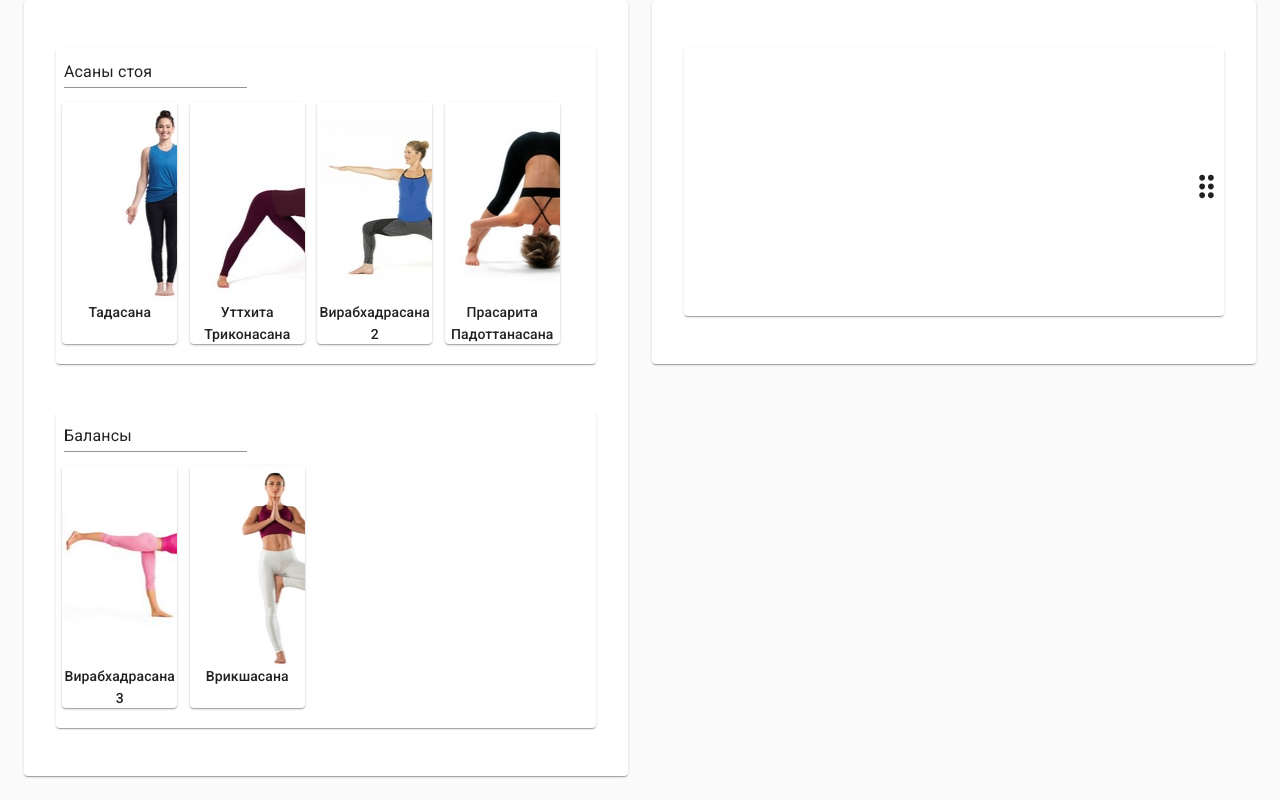
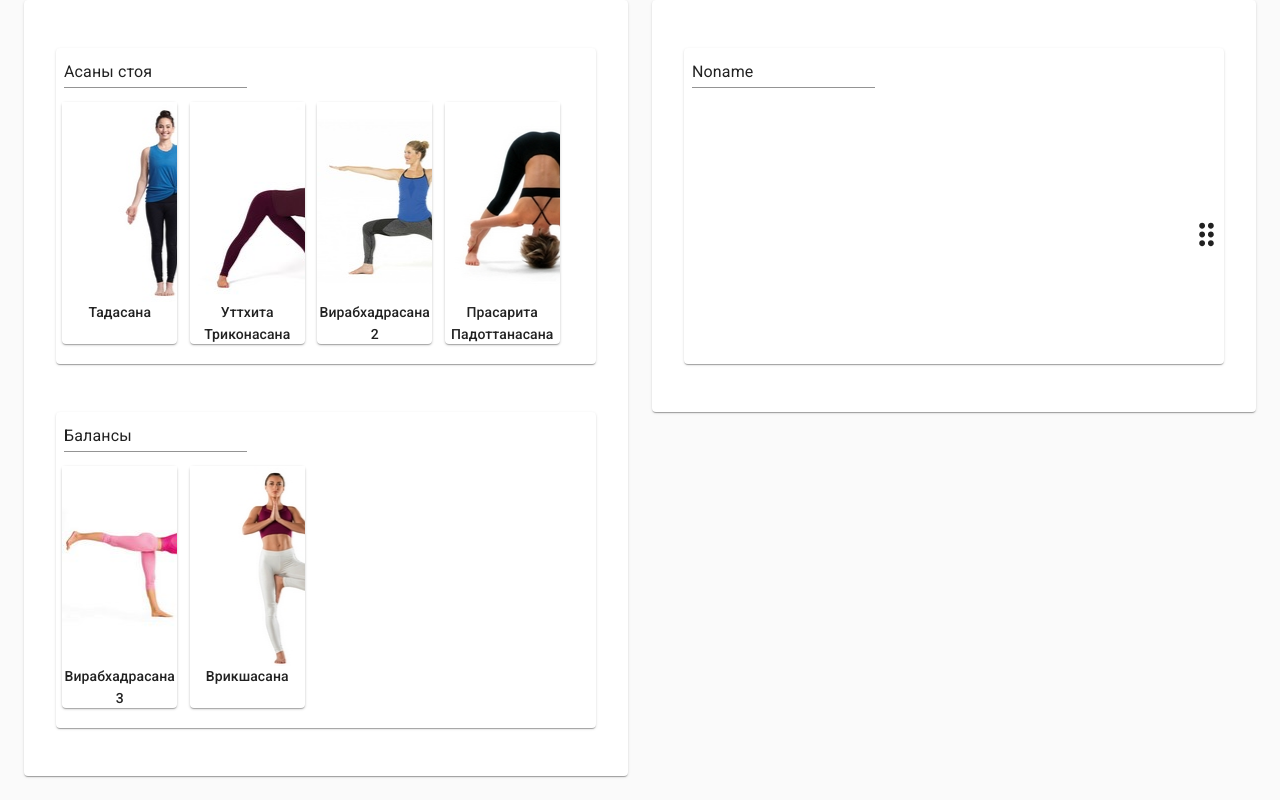
Before and after one commit to Zadovsky/YogaSequenceBuilder, a React (Create React App) app: page / in a window 1280 px wide. Built offline with nearby package versions, Linux system fonts and the light colour scheme.

Commit message:
Добавил название блоков в SchedulePanel

```diff
--- a/src/components/AsanasGrid.js
+++ b/src/components/AsanasGrid.js
@@ -139,17 +139,13 @@ export default function AsanasGrid(props) {
       onDragEnter={() => dragEnterGridAction(gridId)}
     >
       <Paper className={classes.root}>
-        {!ItIsSchedulePanel ? (
-          <TextField
-            className={classes.textField}
-            defaultValue={name[language]}
-            InputProps={{
-              readOnly: true
-            }}
-          />
-        ) : (
-          ""
-        )}
+        <TextField
+          className={classes.textField}
+          defaultValue={ItIsSchedulePanel ? "Noname" : name[language]}
+          InputProps={{
+            readOnly: ItIsSchedulePanel ? false : true
+          }}
+        />
         <div className="AsanasGrid" onDragOver={onDragOverFunc}>
           {cardsHoldersArr}
           <EmptySpaceAtTheEnd
@@ -170,10 +166,7 @@ export default function AsanasGrid(props) {
           )}
           {ItIsSchedulePanel && enableCloseIcon ? (
             <div className="closeGridIconDiv">
-              <IconButton
-                className={classes.button}
-                onClick={closeGridAction}
-              >
+              <IconButton className={classes.button} onClick={closeGridAction}>
                 <CloseIcon />
               </IconButton>
             </div>
```
